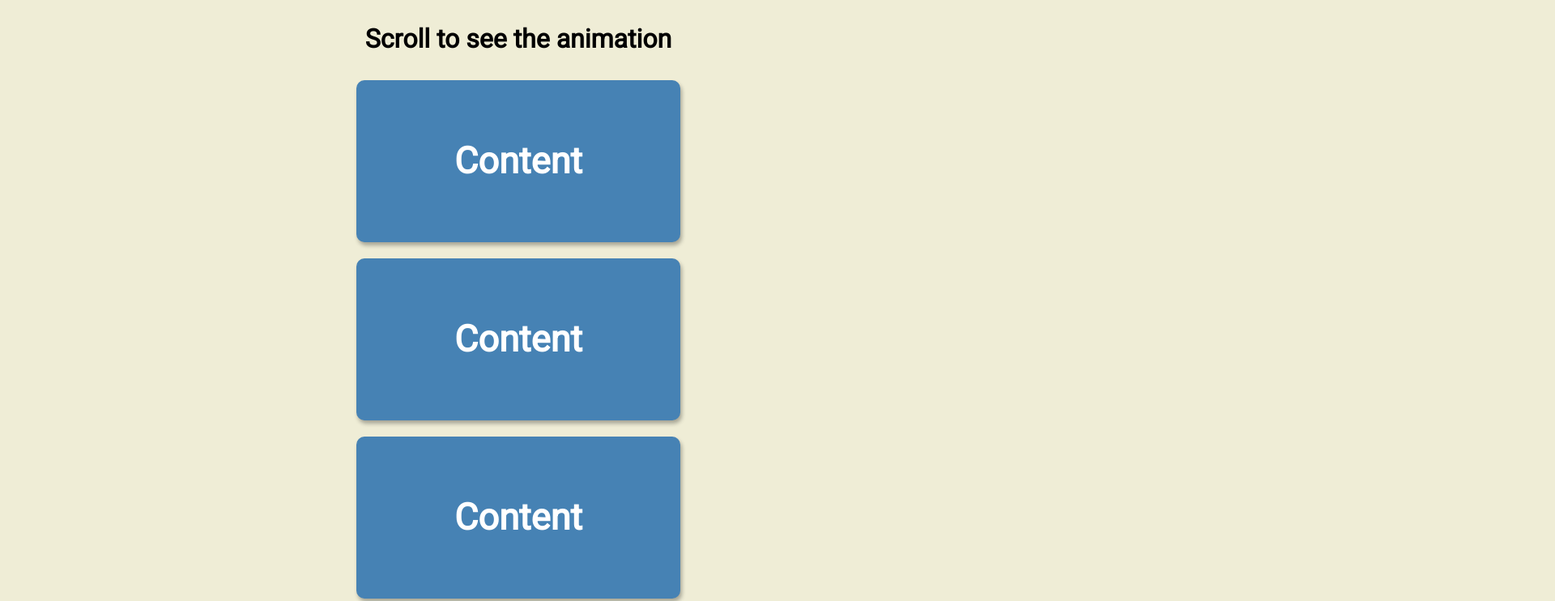
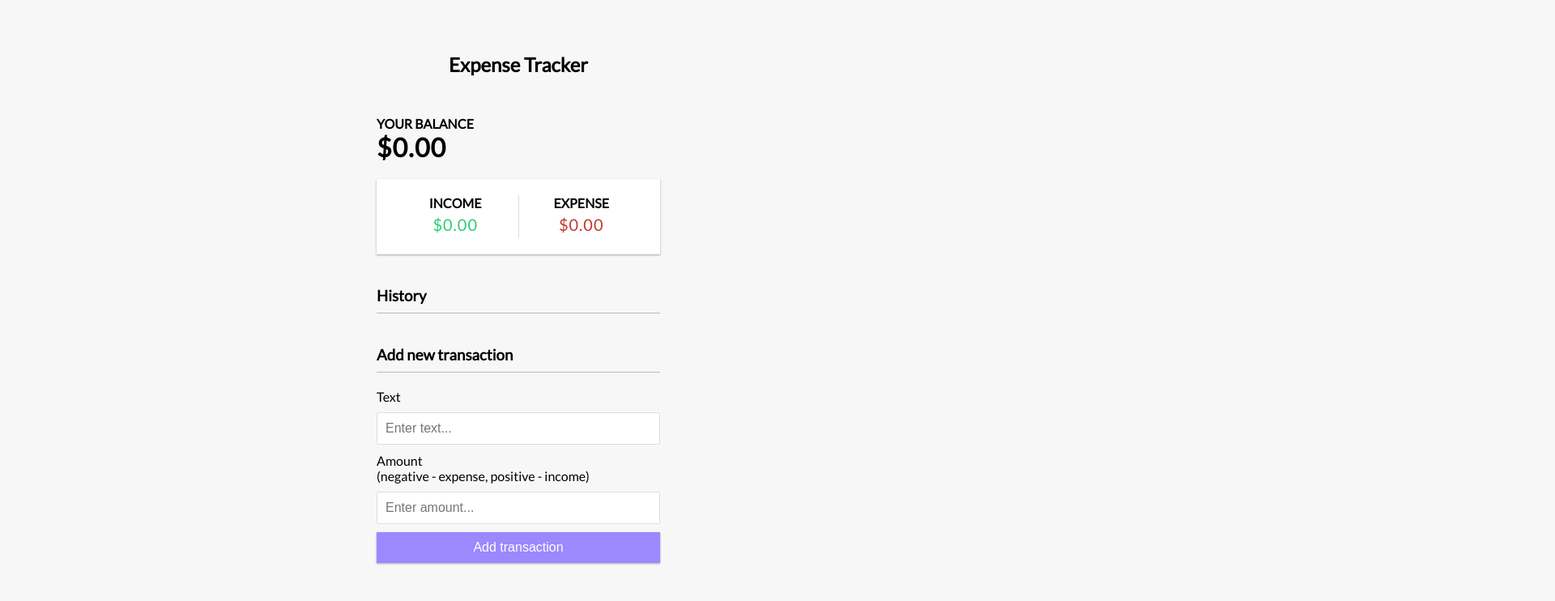
Before and after one commit to veeteefunk/expanding-cards, a plain HTML site: page index.html in a window 1280 px wide. Shown: the top 742 px of the page at 81% size, 1920 px wide, since content can reach past the window. Drawn offline with Linux system fonts and the light colour scheme.

Commit message:
Add files via upload

```diff
--- a/app.js
+++ b/app.js
@@ -1,19 +1,110 @@
-const boxes = document.querySelectorAll('.box')
+const balance = document.getElementById('balance');
+const money_plus = document.getElementById('money-plus');
+const money_minus = document.getElementById('money-minus');
+const list = document.getElementById('list');
+const form = document.getElementById('form');
+const text = document.getElementById('text');
+const amount = document.getElementById('amount');
 
-window.addEventListener('scroll', checkBoxes)
+// const dummyTransactions = [
+//     { id: 1, text: 'Flowers', amount: -20 },
+//     { id: 2, text: 'Salary', amount: 300 },
+//     { id: 3, text: 'Book', amount: -10 },
+//     { id: 4, text: 'Camera', amount: 150 }
+// ];
 
-checkBoxes()
+const localStorageTransactions = JSON.parse(localStorage.getItem('transactions'));
 
-function checkBoxes() {
-    const triggerBottom = window.innerHeight / 5 * 4
+let transactions = localStorage.getItem('transactions') !== null ?
+localStorageTransactions : [];
 
-    boxes.forEach(box => {
-        const boxTop = box.getBoundingClientRect().top
+// Add transaction
+function addTransaction(e) {
+    e.preventDefault();
 
-        if(boxTop < triggerBottom) {
-            box.classList.add('show')
-        } else {
-            box.classList.remove('show')
+    if(text.value.trim() === '' || amount.value.trim() === '') {
+        alert('Please add a text and amount');
+    } else {
+        const transaction = {
+            id: generateID(),
+            text: text.value,
+            amount: +amount.value
         }
-    })
+        transactions.push(transaction);
+        addTransactionDOM(transaction);
+        updateValues();
+        updateLocalStorage();
+        text.value = '';
+        amount.value = '';
+    }
 }
+
+// Generate random ID
+function generateID() {
+    return Math.floor(Math.random() * 100000000);
+}
+
+// Add transactions
+function addTransactionDOM(transaction) {
+    // Get sign
+    const sign = transaction.amount < 0 ? '-' : '+';
+
+    const item = document.createElement('li');
+
+    // Add class based on value
+    item.classList.add(transaction.amount < 0 ? 'minus': 'plus');
+
+    item.innerHTML = `
+        ${transaction.text} <span>${sign}${Math.abs(transaction.amount)}
+        </span> <button class="delete-btn"
+        onclick="removeTransaction(${transaction.id})">x</button>
+    `;
+
+    list.appendChild(item);
+}
+
+// Update the balance, income and expense
+function updateValues(){
+    const amounts = transactions.map(transaction => transaction.amount);
+
+    const total = amounts.reduce((acc, item) => (acc += item), 0)
+    .toFixed(2);
+
+    const income = amounts
+                      .filter(item => item > 0)
+                      .reduce((acc, item) => (acc += item), 0)
+                      .toFixed(2);
+
+    const expense =
+    (amounts
+    .filter(item => item < 0)
+    .reduce((acc, item) => (acc += item), 0) * -1)
+    .toFixed(2);
+
+    balance.innerText = `$${total}`;
+    money_plus.innerText = `$${income}`
+    money_minus.innerText = `$${expense}`;
+}
+
+// Remove transaction by ID
+function removeTransaction(id) {
+    transactions = transactions.filter(transaction => transaction.id !== id);
+    updateLocalStorage();
+    init();
+}
+
+// Update local storage transactions
+function updateLocalStorage() {
+    localStorage.setItem('transactions', JSON.stringify(transactions));
+}
+
+
+// Init app
+function init() {
+    list.innerHTML = '';
+    transactions.forEach(addTransactionDOM);
+    updateValues();
+}
+
+init();
+form.addEventListener('submit', addTransaction);
--- a/index.html
+++ b/index.html
@@ -5,23 +5,48 @@
     <meta http-equiv="X-UA-Compatible" content="IE=edge">
     <meta name="viewport" content="width=device-width, initial-scale=1.0">
     <link rel="stylesheet" href="style.css">
-    <title>Scroll Animation | Javascript</title>
+    <title>Expense Tracker | Javascript</title>
 </head>
 <body>
-    <h1>Scroll to see the animation</h1>
-    <div class="box"><h2>Content</h2></div>
-    <div class="box"><h2>Content</h2></div>
-    <div class="box"><h2>Content</h2></div>
-    <div class="box"><h2>Content</h2></div>
-    <div class="box"><h2>Content</h2></div>
-    <div class="box"><h2>Content</h2></div>
-    <div class="box"><h2>Content</h2></div>
-    <div class="box"><h2>Content</h2></div>
-    <div class="box"><h2>Content</h2></div>
-    <div class="box"><h2>Content</h2></div>
-    <div class="box"><h2>Content</h2></div>
-    <div class="box"><h2>Content</h2></div>
-    <div class="box"><h2>Content</h2></div>
+
+    <h2>Expense Tracker</h2>
+
+    <div class="container">
+        <h4>Your Balance</h4>
+        <h1 id="balance">$0.00</h1>
+
+        <div class="inc-exp-container">
+            <div>
+                <h4>Income</h4>
+                <p id="money-plus" class="money plus">+$0.00</p>
+            </div>
+            <div>
+                <h4>Expense</h4>
+                <p id="money-minus" class="money minus">-$0.00</p>
+            </div>
+        </div>
+
+        <h3>History</h3>
+        <ul id="list" class="list">
+            <!-- <li class="minus">Cash <span>-$400</span><button class="delete-btn">x</button></li> -->
+        </ul>
+
+        <h3>Add new transaction</h3>
+        <form id="form">
+            <div class="form-control">
+                <label for="text">Text</label>
+                <input type="text" id="text" placeholder="Enter text...">
+            </div>
+            <div class="form-control">
+                <label for="amount">Amount <br>
+                    (negative - expense, positive - income)</label>
+                <input type="text" id="amount"
+                placeholder="Enter amount...">
+            </div>
+            <button class="btn">Add transaction</button>
+        </form>
+    </div>
+
     <script src="app.js"></script>
 </body>
 </html>
--- a/style.css
+++ b/style.css
@@ -1,42 +1,151 @@
-@import url('https://fonts.googleapis.com/css2?family=Roboto&display=swap');
+@import url("https://fonts.googleapis.com/css2?family=Lato&family=Open+Sans&display=swap");
+
+:root {
+  --box-shadow: 0 1px 3px rgba(0, 0, 0, 0.12), 0 1px 2px rgba(0, 0, 0, 0.24);
+}
 
 * {
-    box-sizing: border-box;
+  box-sizing: border-box;
 }
 
 body {
-    background-color: #efedd6;
-    font-family: 'Roboto', sans-serif;
-    display: flex;
-    flex-direction: column;
-    align-items: center;
-    justify-content: center;
-    overflow-x: hidden;
+  background-color: #f7f7f7;
+  display: flex;
+  flex-direction: column;
+  align-items: center;
+  justify-content: center;
+  min-height: 100vh;
+  margin: 0;
+  font-family: "Lato", sans-serif;
 }
 
-.box {
-    background-color: steelblue;
-    color: #fff;
-    display: flex;
-    align-items: center;
-    justify-content: center;
-    width: 400px;
-    height: 200px;
-    margin: 10px;
-    border-radius: 10px;
-    box-shadow: 2px 4px 5px rgba(0,0,0,.3);
-    transform: translateX(400%);
-    transition: transform 0.4s ease;
+.container {
+  margin: 30px auto;
+  width: 350px;
 }
 
-.box:nth-of-type(even) {
-    transform: translateX(-400%);
+h1 {
+  letter-spacing: 1px;
+  margin: 0;
 }
 
-.box.show {
-    transform: translateX(0);
+h3 {
+  border-bottom: 1px solid #bbb;
+  padding-bottom: 10px;
+  margin: 40px 0 10px;
 }
 
-.box h2 {
-    font-size: 45px;
+h4 {
+  margin: 0;
+  text-transform: uppercase;
 }
+
+.inc-exp-container {
+  background-color: #fff;
+  box-shadow: var(--box-shadow);
+  padding: 20px;
+  display: flex;
+  justify-content: space-between;
+  margin: 20px 0;
+}
+
+.inc-exp-container > div {
+  flex: 1;
+  text-align: center;
+}
+
+.inc-exp-container > div:first-of-type {
+  border-right: 1px solid #dedede;
+}
+
+.money {
+  font-size: 20px;
+  letter-spacing: 1px;
+  margin: 5px 0;
+}
+
+.money.plus {
+  color: #2ecc71;
+}
+
+.money.minus {
+  color: #c0392b;
+}
+
+label {
+  display: inline-block;
+  margin: 10px 0;
+}
+
+input[type="text"],
+input[type="number"] {
+  border: 1px solid #dedede;
+  border-radius: 2px;
+  display: block;
+  font-size: 16px;
+  padding: 10px;
+  width: 100%;
+}
+
+.btn {
+  background-color: #9c88ff;
+  box-shadow: var(--box-shadow);
+  color: #fff;
+  border: 0;
+  display: block;
+  font-size: 16px;
+  margin: 10px 0 30px;
+  padding: 10px;
+  width: 100%;
+  cursor: pointer;
+}
+
+.btn:focus,
+.delete-btn:focus {
+  outline: 0;
+}
+
+.list {
+  list-style-type: none;
+  padding: 0;
+  margin-bottom: 40px;
+}
+
+.list li {
+  background-color: #fff;
+  box-shadow: var(--box-shadow);
+  color: #333;
+  display: flex;
+  justify-content: space-between;
+  position: relative;
+  padding: 10px;
+  margin: 10px 0;
+}
+
+.list li.plus {
+  border-right: 5px solid #2ecc71;
+}
+
+.list li.minus {
+  border-right: 5px solid #c0392b;
+}
+
+.delete-btn {
+  cursor: pointer;
+  background-color: #e74c3c;
+  border: 0;
+  color: #fff;
+  font-size: 20px;
+  line-height: 20px;
+  padding: 2px 5px;
+  position: absolute;
+  top: 50%;
+  left: 0;
+  transform: translate(-100%, -50%);
+  opacity: 0;
+  transition: opacity 0.3s ease;
+}
+
+.list li:hover .delete-btn {
+  opacity: 1;
+}
```
